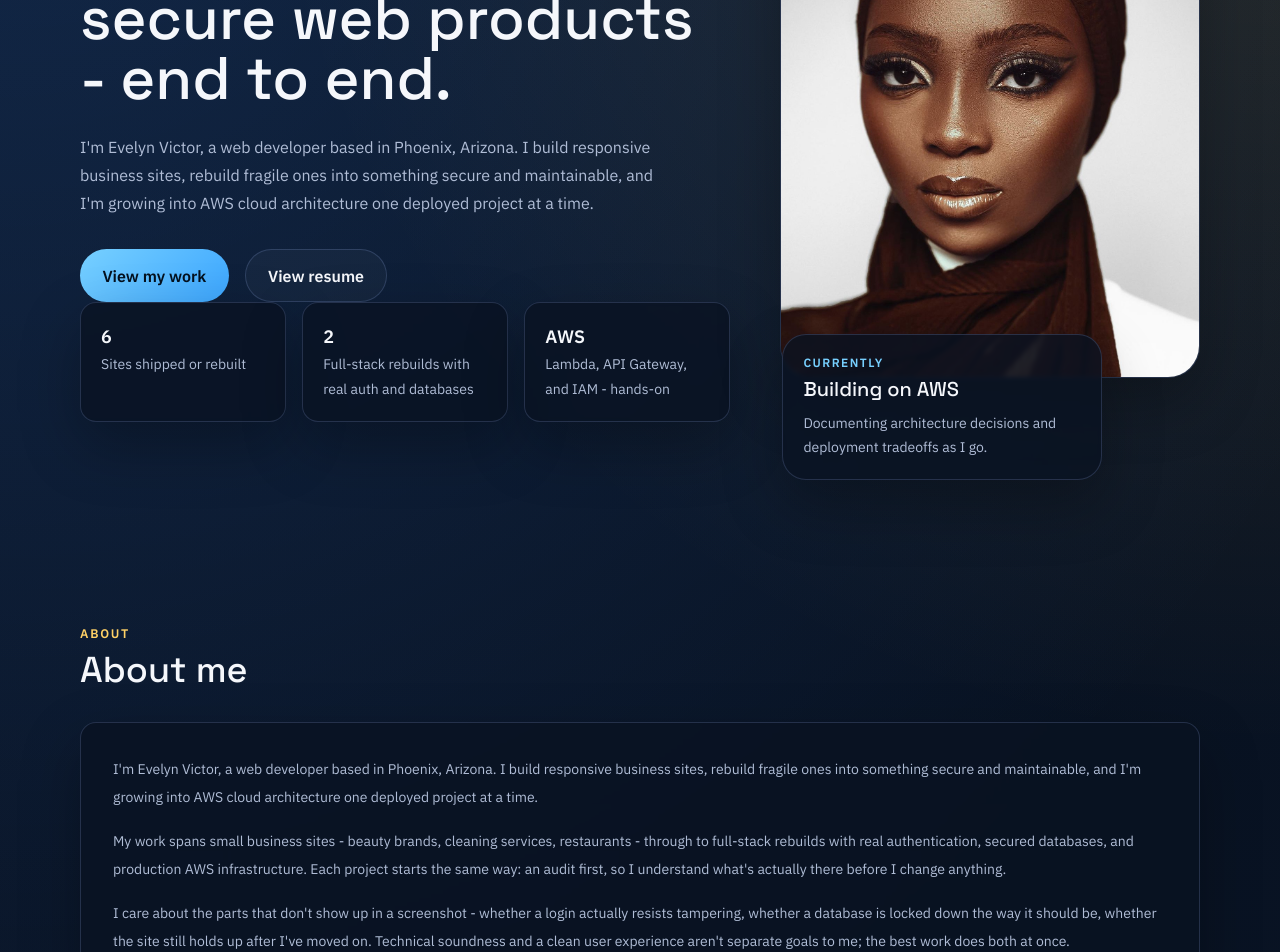
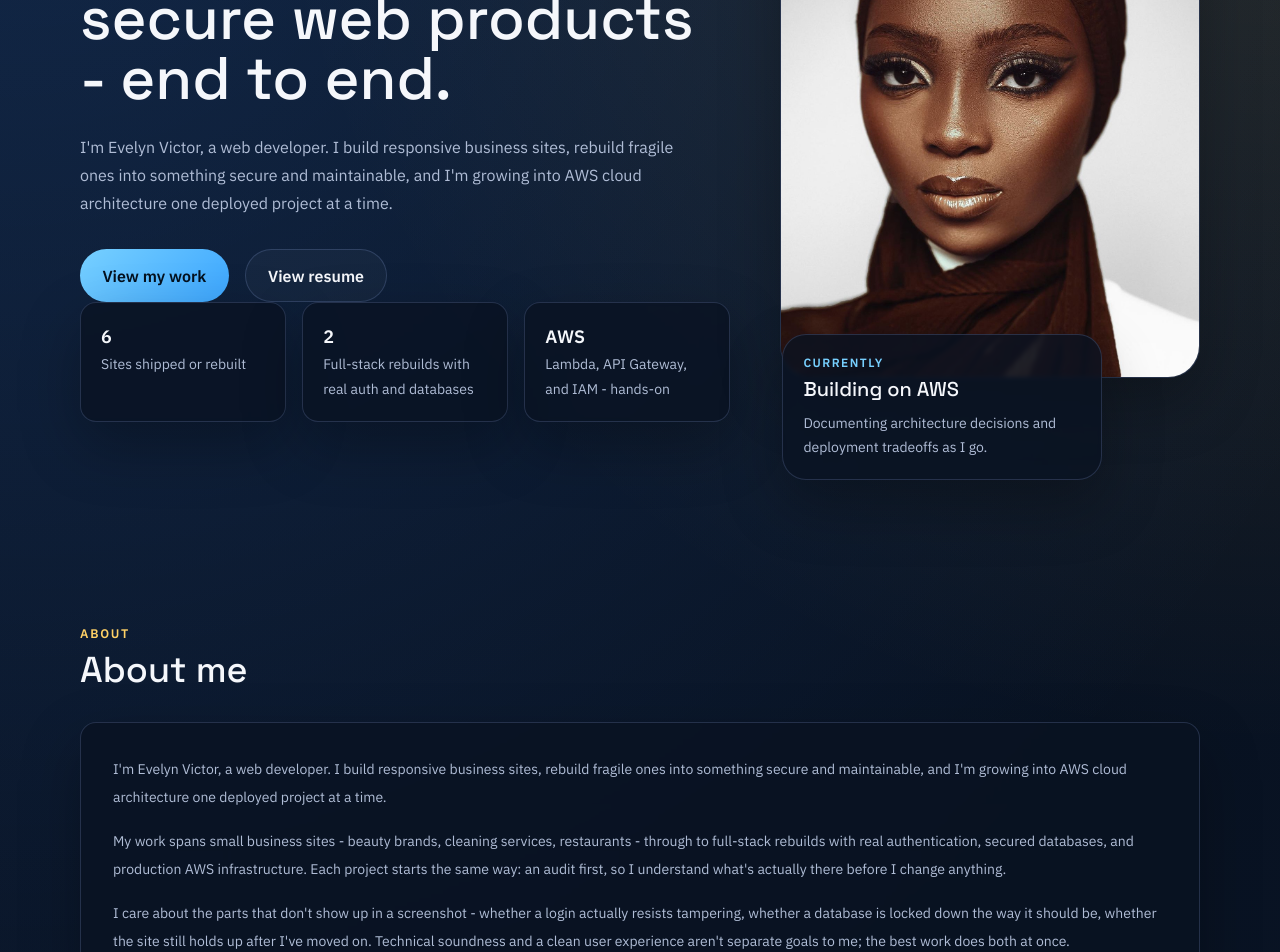
Before and after one commit to Evee2/eve.init, a React (Vite) app: page / in a window 1280 px wide. Shown: the part 280-1232 px from the top of the page. Built offline with nearby package versions, Linux system fonts and the light colour scheme.

Commit message:
content: remove location from hero, about, and resume

```diff
--- a/src/pages/Home.jsx
+++ b/src/pages/Home.jsx
@@ -47,9 +47,9 @@ function Home() {
               Building practical, secure web products - end to end.
             </h1>
             <p className="mt-6 max-w-[62ch] text-base leading-7 text-muted">
-              I'm Evelyn Victor, a web developer based in Phoenix, Arizona. I build responsive business sites,
-              rebuild fragile ones into something secure and maintainable, and I'm growing into AWS cloud
-              architecture one deployed project at a time.
+              I'm Evelyn Victor, a web developer. I build responsive business sites, rebuild fragile ones into
+              something secure and maintainable, and I'm growing into AWS cloud architecture one deployed
+              project at a time.
             </p>
             <div className="mt-8 flex flex-wrap gap-4">
               <a href="#projects" className="button-primary">View my work</a>
@@ -91,9 +91,9 @@ function Home() {
         </div>
         <div className="card-surface rounded-2xl p-6 sm:p-8">
           <p className="text-sm leading-7 text-muted">
-            I'm Evelyn Victor, a web developer based in Phoenix, Arizona. I build responsive business sites,
-            rebuild fragile ones into something secure and maintainable, and I'm growing into AWS cloud
-            architecture one deployed project at a time.
+            I'm Evelyn Victor, a web developer. I build responsive business sites, rebuild fragile ones into
+            something secure and maintainable, and I'm growing into AWS cloud architecture one deployed
+            project at a time.
           </p>
           <p className="mt-4 text-sm leading-7 text-muted">
             My work spans small business sites - beauty brands, cleaning services, restaurants - through to
--- a/src/pages/Resume.jsx
+++ b/src/pages/Resume.jsx
@@ -29,7 +29,6 @@ function Resume() {
           <h1 className="font-display text-3xl text-ink sm:text-4xl">Evelyn Victor</h1>
           <p className="mt-1 font-semibold text-warm">Web Developer | Rebranding Support | Emerging Cloud Practitioner</p>
           <div className="mt-3 flex flex-wrap gap-x-4 gap-y-1 text-sm text-muted">
-            <span>Phoenix, Arizona</span>
             <span>+1 602 338 8497</span>
             <span>victoreve378@gmail.com</span>
             <span>linkedin.com/in/eve-victor-b157aa200</span>
```
